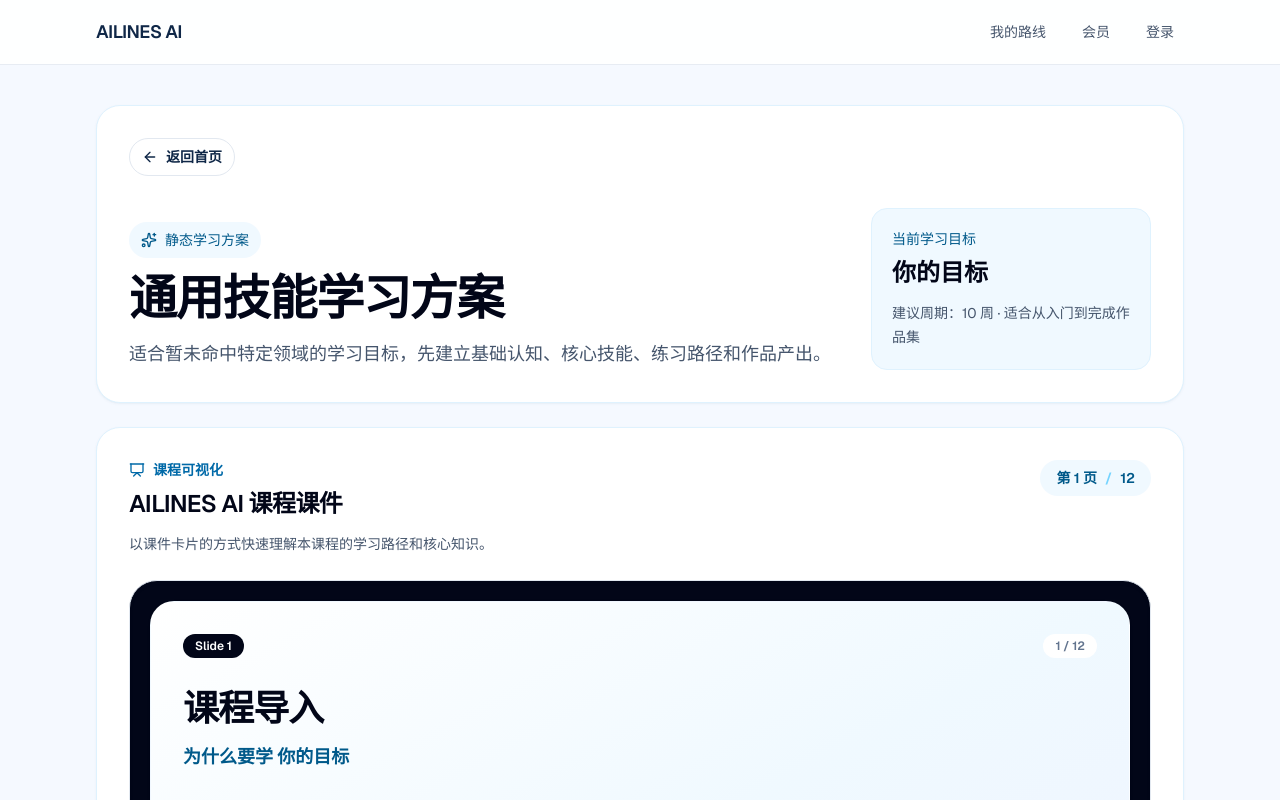
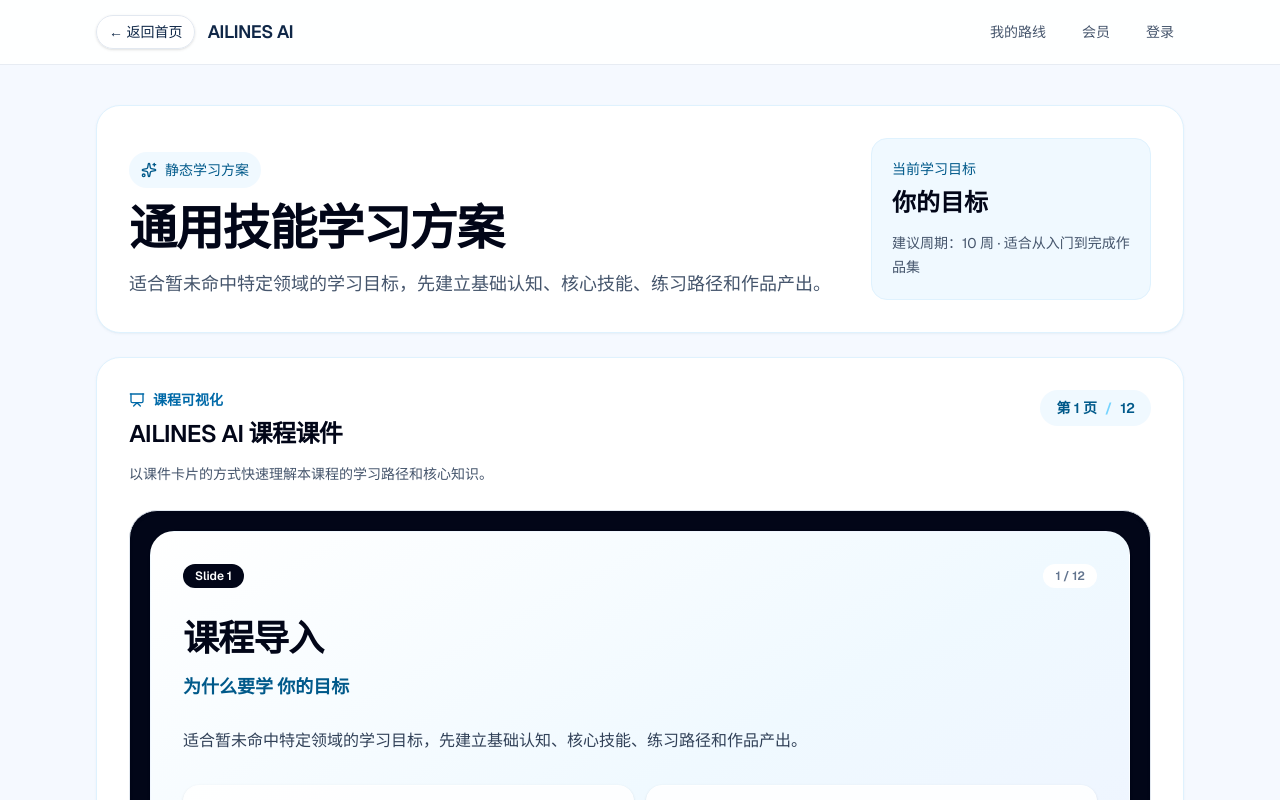
Before and after one commit to lwy988998/AILINES-AI, a Next.js app: page /plan in a window 1280 px wide. Shown: the top 800 px of the page. Built offline with nearby package versions, Linux system fonts and the light colour scheme.

Commit message:
Add global back home button

```diff
--- a/components/PlanHeader.tsx
+++ b/components/PlanHeader.tsx
@@ -1,5 +1,4 @@
-import Link from 'next/link';
-import { ArrowLeft, Sparkles } from 'lucide-react';
+import { Sparkles } from 'lucide-react';
 
 type PlanHeaderProps = {
   goal: string;
@@ -11,14 +10,7 @@
 export function PlanHeader({ goal, title, duration, summary }: PlanHeaderProps) {
   return (
     <section className="rounded-3xl border border-sky-100 bg-white p-6 shadow-sm shadow-sky-900/5 sm:p-8">
-      <Link
-        href="/"
-        className="inline-flex items-center gap-2 rounded-full border border-slate-200 bg-white px-3 py-2 text-sm font-semibold text-slate-700 transition hover:border-sky-200 hover:bg-sky-50 hover:text-sky-800 focus:outline-none focus:ring-4 focus:ring-sky-100"
-      >
-        <ArrowLeft className="h-4 w-4" />
-        返回首页
-      </Link>
-      <div className="mt-8 grid gap-6 lg:grid-cols-[1fr_280px] lg:items-end">
+      <div className="grid gap-6 lg:grid-cols-[1fr_280px] lg:items-end">
         <div>
           <div className="mb-4 inline-flex items-center gap-2 rounded-full bg-sky-50 px-3 py-2 text-sm font-medium text-sky-800">
             <Sparkles className="h-4 w-4" />
--- /dev/null
+++ b/components/back-home-button.tsx
@@ -0,0 +1,21 @@
+'use client';
+
+import Link from 'next/link';
+import { usePathname } from 'next/navigation';
+
+export function BackHomeButton() {
+  const pathname = usePathname();
+
+  if (pathname === '/') {
+    return null;
+  }
+
+  return (
+    <Link
+      href="/"
+      className="inline-flex items-center rounded-full border border-slate-200 bg-white/80 px-3 py-1.5 text-sm font-medium text-slate-700 shadow-sm transition hover:border-sky-300 hover:bg-sky-50 hover:text-sky-700 focus:outline-none focus:ring-2 focus:ring-sky-300"
+    >
+      ← 返回首页
+    </Link>
+  );
+}
--- a/components/site-header.tsx
+++ b/components/site-header.tsx
@@ -1,4 +1,5 @@
 import Link from 'next/link';
+import { BackHomeButton } from './back-home-button';
 
 const navItems = [
   { label: '我的路线', href: '/routes' },
@@ -9,11 +10,14 @@
 export function SiteHeader() {
   return (
     <header className="sticky top-0 z-30 border-b border-slate-200/80 bg-white/90 backdrop-blur">
-      <div className="mx-auto flex h-16 w-full max-w-6xl items-center justify-between px-4 sm:px-6 lg:px-8">
-        <Link href="/" className="text-lg font-semibold tracking-tight text-sky-900">
-          AILINES AI
-        </Link>
-        <nav className="flex items-center gap-2 text-sm font-medium text-slate-600 sm:gap-4">
+      <div className="mx-auto flex min-h-16 w-full max-w-6xl items-center justify-between gap-3 px-4 py-3 sm:px-6 lg:px-8">
+        <div className="flex min-w-0 items-center gap-3">
+          <BackHomeButton />
+          <Link href="/" className="shrink-0 text-lg font-semibold tracking-tight text-sky-900">
+            AILINES AI
+          </Link>
+        </div>
+        <nav className="flex shrink-0 items-center gap-1 text-sm font-medium text-slate-600 sm:gap-4">
           {navItems.map((item) => (
             <Link
               key={item.label}
```
